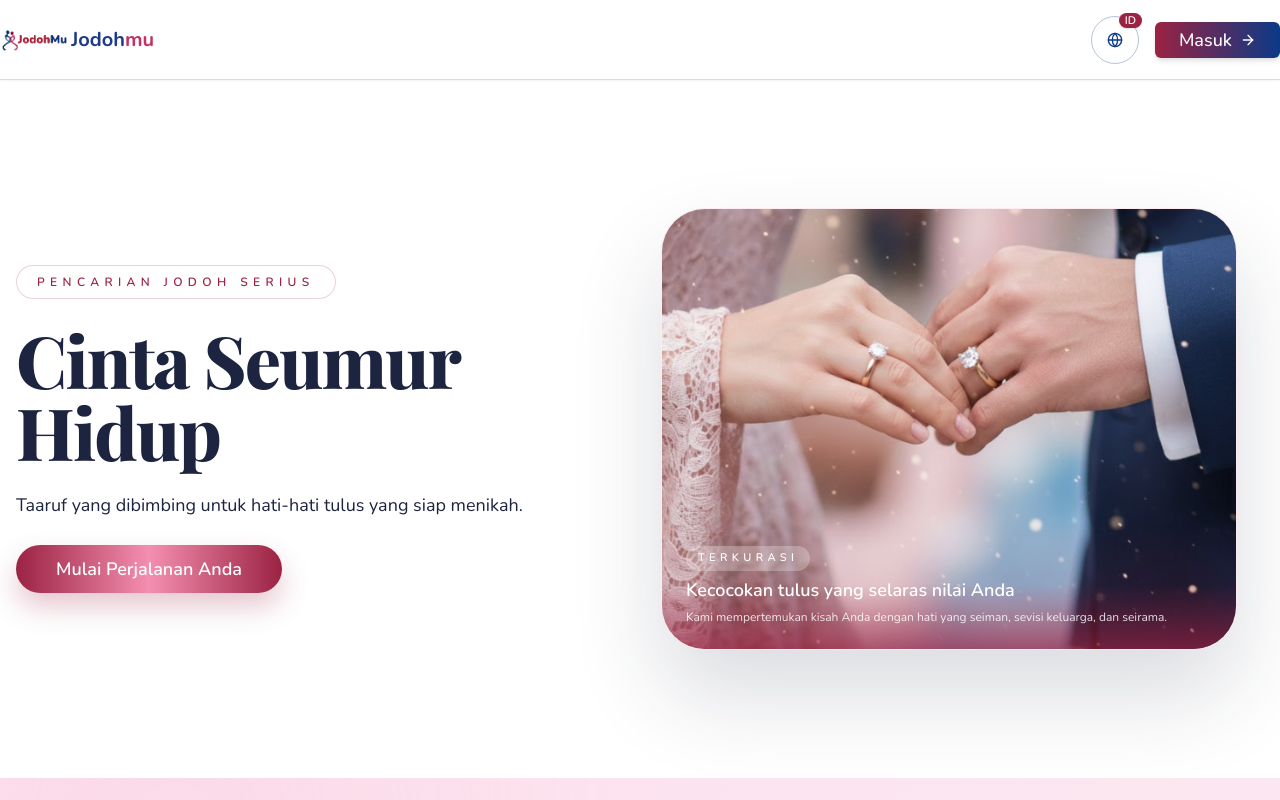
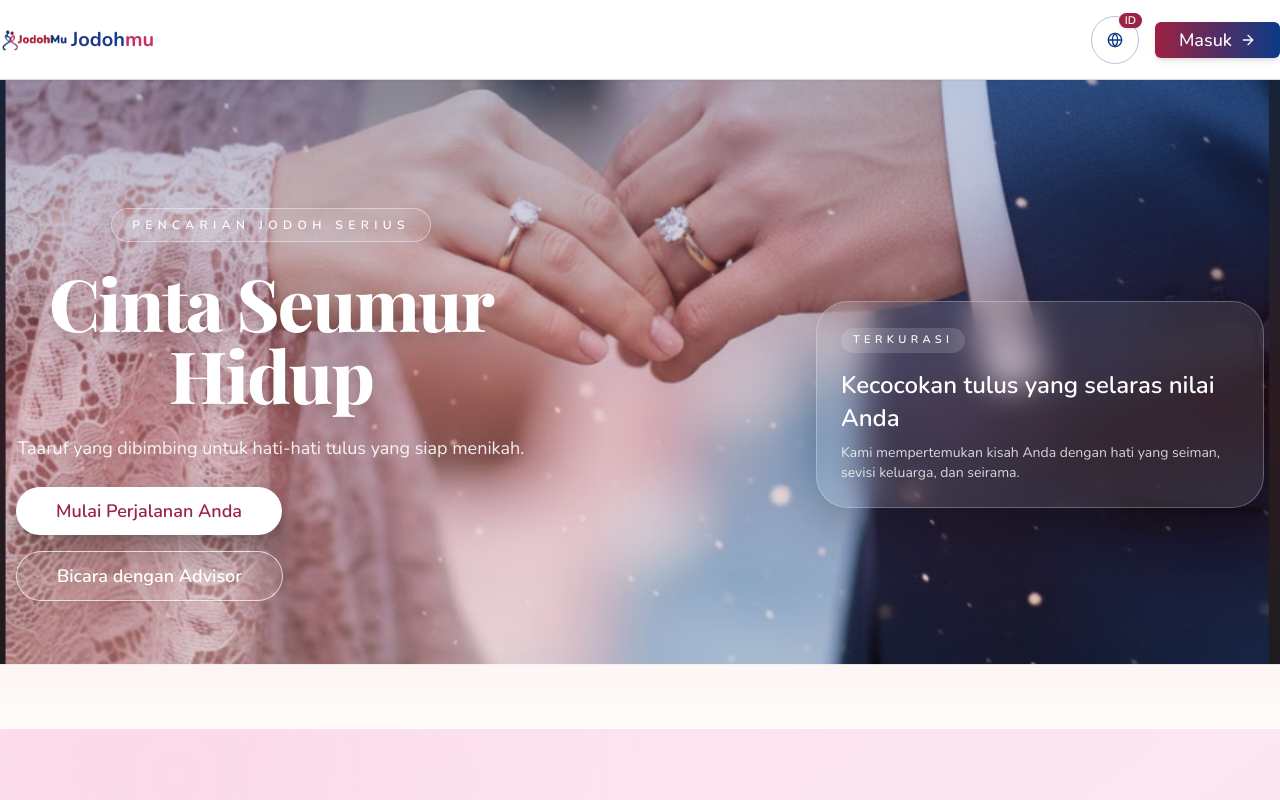
Before and after one commit to Taimoor13003/jodohmu, a Next.js app: page / in a window 1280 px wide. Shown: the top 800 px of the page. Built offline with nearby package versions, Linux system fonts and the light colour scheme; no server answers; a web font is replaced by a local one.

Commit message:
style hero section

```diff
--- a/src/app/page.tsx
+++ b/src/app/page.tsx
@@ -6,6 +6,7 @@ import { Button } from "@/components/ui/button";
 import { Avatar, AvatarFallback, AvatarImage } from "@/components/ui/avatar";
 import { Card, CardContent } from "@/components/ui/card";
 import { AnimatedSection } from "@/components/layout/animated-section";
+import { ParallaxHero } from "@/components/layout/parallax-hero";
 import { useLanguage } from "@/context/LanguageContext";
 import { Heart, Users, Star, Calendar, Quote, ShieldCheck, Handshake, Sparkles, HeartHandshake, MessageCircle, CheckCircle2, ArrowRight } from "lucide-react";
 import Link from "next/link";
@@ -124,20 +125,26 @@ export default function Home() {
   return (
     <div className="flex flex-col min-h-screen font-sans bg-background">
       <main className="flex-1">
-        <section className="w-full bg-white">
-          <div className="container px-4 py-24 lg:py-32">
-            <div className="grid items-center gap-12 lg:grid-cols-[minmax(0,0.95fr)_minmax(0,1.05fr)]">
+        <ParallaxHero
+          imageUrls={[heroSectionImage]}
+          baseImageClassName="object-cover"
+          overlayClassName="bg-gradient-to-b from-[#0b3a86]/25 via-[#9B2242]/15 to-transparent"
+          contentClassName="flex h-full items-center"
+          className="h-auto min-h-[70vh] lg:min-h-[80vh]"
+          imageQuality={100}
+        >
+          <div className="container grid items-center gap-12 px-4 py-24 lg:grid-cols-[minmax(0,0.85fr)_minmax(0,1.15fr)] lg:py-32">
             <motion.div
               initial={{ opacity: 0, y: 40 }}
               animate={{ opacity: 1, y: 0 }}
               transition={{ duration: 0.8, ease: "easeOut" }}
-                  className="space-y-6 text-[#1d2440]"
+              className="space-y-6 text-white drop-shadow-xl"
             >
               <motion.span
                 initial={{ opacity: 0, y: 20 }}
                 animate={{ opacity: 1, y: 0 }}
                 transition={{ duration: 0.6, delay: 0.2, ease: "easeOut" }}
-                    className="inline-flex items-center gap-2 rounded-full border border-[#9B2242]/20 bg-white px-5 py-2 text-xs font-semibold uppercase tracking-[0.45em] text-[#9B2242]"
+                className="inline-flex items-center gap-2 rounded-full border border-white/40 bg-white/10 px-5 py-2 text-xs font-semibold uppercase tracking-[0.45em] text-white"
               >
                 {t("homepage.hero.badge")}
               </motion.span>
@@ -153,7 +160,7 @@ export default function Home() {
                 initial={{ opacity: 0, y: 20 }}
                 animate={{ opacity: 1, y: 0 }}
                 transition={{ duration: 0.8, delay: 0.4, ease: "easeOut" }}
-                    className="max-w-xl text-lg leading-relaxed text-[#364159]/82"
+                className="max-w-xl text-lg leading-relaxed text-white/90"
               >
                 {heroTagline}
               </motion.p>
@@ -162,49 +169,46 @@ export default function Home() {
                 animate={{ opacity: 1, y: 0 }}
                 transition={{ duration: 0.8, delay: 0.5, ease: "easeOut" }}
               >
+                <div className="flex flex-wrap items-center gap-4">
                   <Button
                     asChild
                     size="lg"
-                      className="rounded-full bg-gradient-to-r from-[#9B2242] via-[#f48fb1] to-[#9B2242] px-10 py-6 text-lg font-semibold text-white shadow-[0_14px_28px_rgba(155,34,66,0.25)] transition-all duration-300 hover:shadow-[0_18px_32px_rgba(155,34,66,0.28)]"
+                    className="rounded-full bg-white px-10 py-6 text-lg font-semibold text-[#9B2242] shadow-[0_14px_28px_rgba(0,0,0,0.25)] transition-all duration-300 hover:bg-white/90"
                   >
                     <Link href="/register">{t("homepage.hero.cta")}</Link>
                   </Button>
+                  <Button
+                    asChild
+                    variant="outline"
+                    size="lg"
+                    className="rounded-full border-white/70 bg-white/10 px-10 py-6 text-lg font-semibold text-white backdrop-blur-md transition-all duration-300 hover:bg-white/20"
+                  >
+                    <Link href="/contact">{t("homepage.hero.secondaryCta")}</Link>
+                  </Button>
+                </div>
               </motion.div>
             </motion.div>
 
             <motion.div
-                  initial={{ opacity: 0, y: 40 }}
-                  animate={{ opacity: 1, y: 0 }}
-                  transition={{ duration: 0.8, delay: 0.4, ease: "easeOut" }}
-                  className="relative flex justify-center"
+              initial={{ opacity: 0, scale: 0.95 }}
+              animate={{ opacity: 1, scale: 1 }}
+              transition={{ duration: 0.8, delay: 0.5, ease: "easeOut" }}
+              className="hidden justify-end lg:flex"
             >
-                  <div className="relative w-full max-w-xl overflow-hidden rounded-[44px] border border-[#f7c7d8]/35 bg-white shadow-[0_45px_90px_rgba(30,37,64,0.16)]">
-                    <div className="relative h-[440px] w-full">
-                      <Image
-                        src={heroSectionImage}
-                        alt={primaryStory.title}
-                        fill
-                        priority
-                        className="object-cover"
-                        sizes="(min-width: 1024px) 420px, 90vw"
-                      />
-                    </div>
-                    <div className="absolute bottom-0 left-0 right-0 bg-gradient-to-t from-[#9B2242]/70 via-[#9B2242]/10 to-transparent p-6 text-white space-y-2">
-                      <span className="inline-flex items-center gap-2 rounded-full bg-white/25 px-3 py-1 text-[11px] font-semibold uppercase tracking-[0.4em] text-white">
+              <div className="max-w-md rounded-[32px] border border-white/25 bg-white/10 p-6 text-left text-white shadow-2xl backdrop-blur-lg">
+                <span className="inline-flex items-center gap-2 rounded-full bg-white/15 px-3 py-1 text-[11px] font-semibold uppercase tracking-[0.4em] text-white">
                   {primaryStory.badge}
                 </span>
-                      <p className="text-lg font-semibold leading-tight">
+                <p className="mt-4 text-2xl font-semibold leading-snug">
                   {primaryStory.title}
                 </p>
-                      <p className="text-xs text-white/85">
+                <p className="mt-2 text-sm text-white/80">
                   {primaryStory.subtitle}
                 </p>
               </div>
-                  </div>
             </motion.div>
           </div>
-            </div>
-        </section>
+        </ParallaxHero>
 
         <AnimatedSection className="relative overflow-hidden w-full py-20 md:py-28 lg:py-36 bg-gradient-to-br from-[#fde0ed] via-[#fbe7f1] to-[#f6ccd9]">
           <div className="absolute inset-0 pointer-events-none">
```
Also changed, not shown: 1 other file (tests, documents, lock files or other folders). Lines whose indentation alone changed are shown as unchanged.
